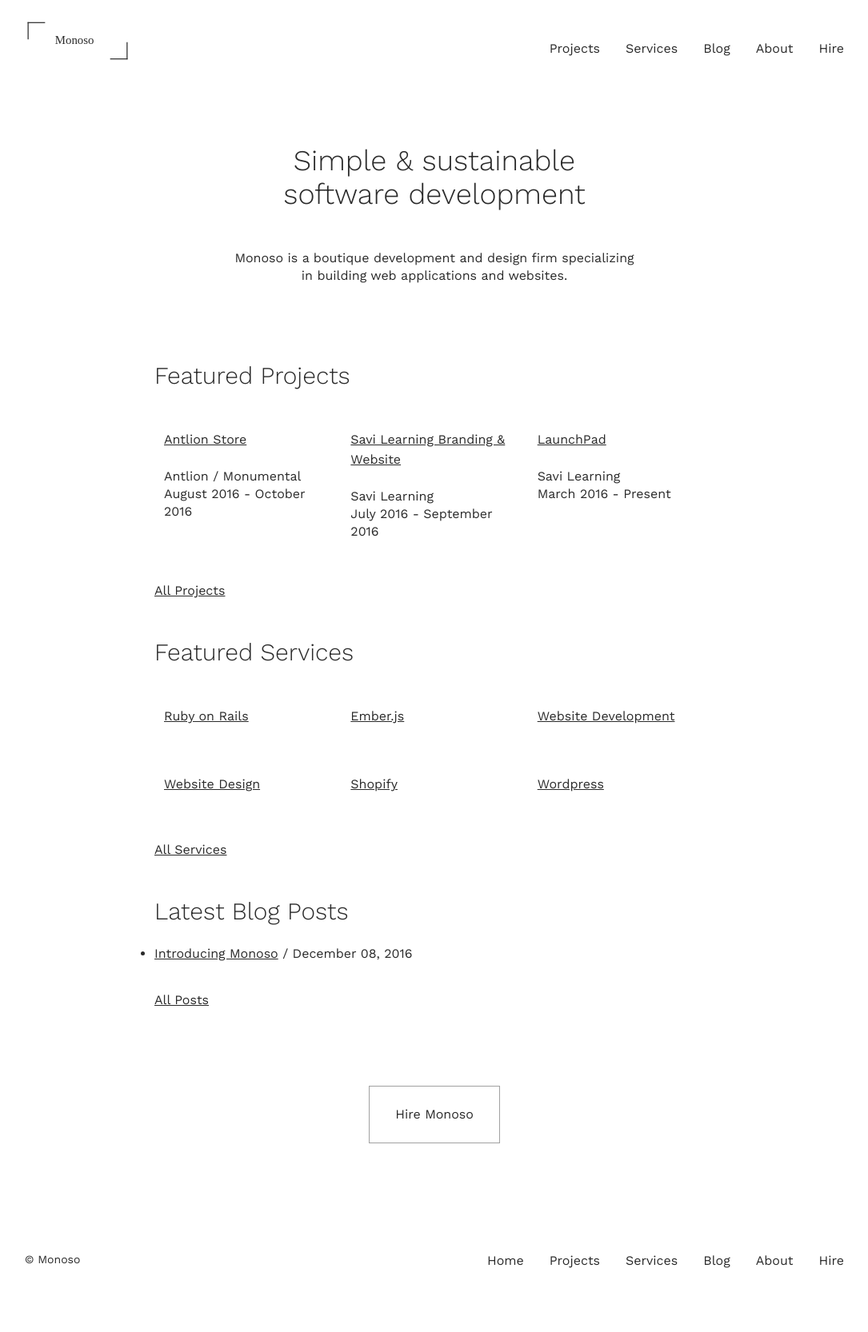
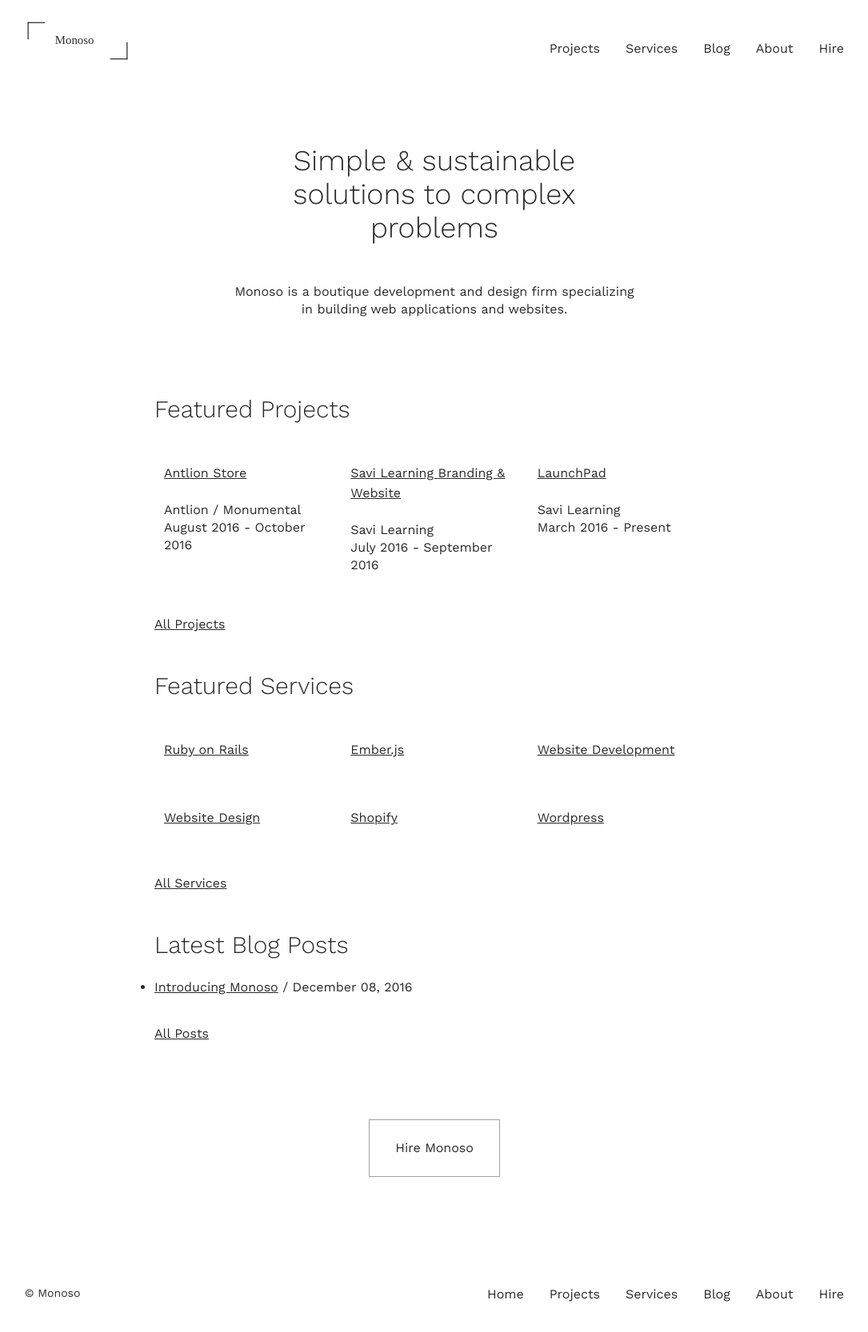
Before and after one commit to brettchalupa/brettcodes, a Jekyll site: the page built from index.html, in a window 1280 px wide. Shown: the whole page at 80% size, without its empty margins (97-1182 px from the left). Built offline with Jekyll 4.4.1, drawn with Linux system fonts in a browser that asks for light colours; before the commit the page ends 1624 px from its top, so only the background shows below that.

Commit message:
Rework intro tagline
This makes it a bit less awkward sounding

```diff
--- a/index.html
+++ b/index.html
@@ -5,7 +5,7 @@
 
 <div id="home">
   <div class="intro">
-    <h1>Simple &amp; sustainable software development</h1>
+    <h1>Simple &amp; sustainable solutions to complex problems</h1>
 
     <p class='intro-description'>Monoso is a boutique development
     and design firm specializing in building web applications and
```
